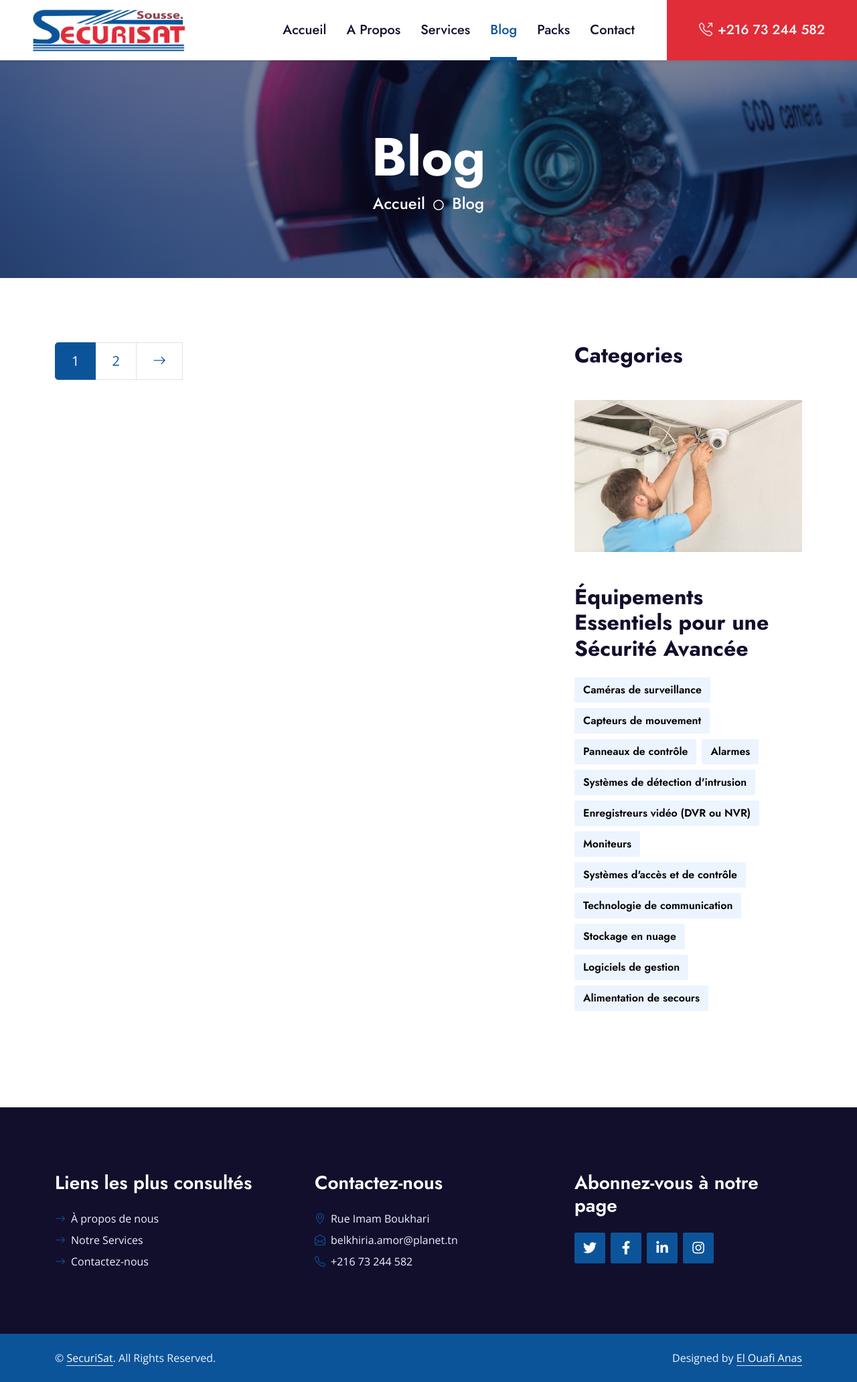
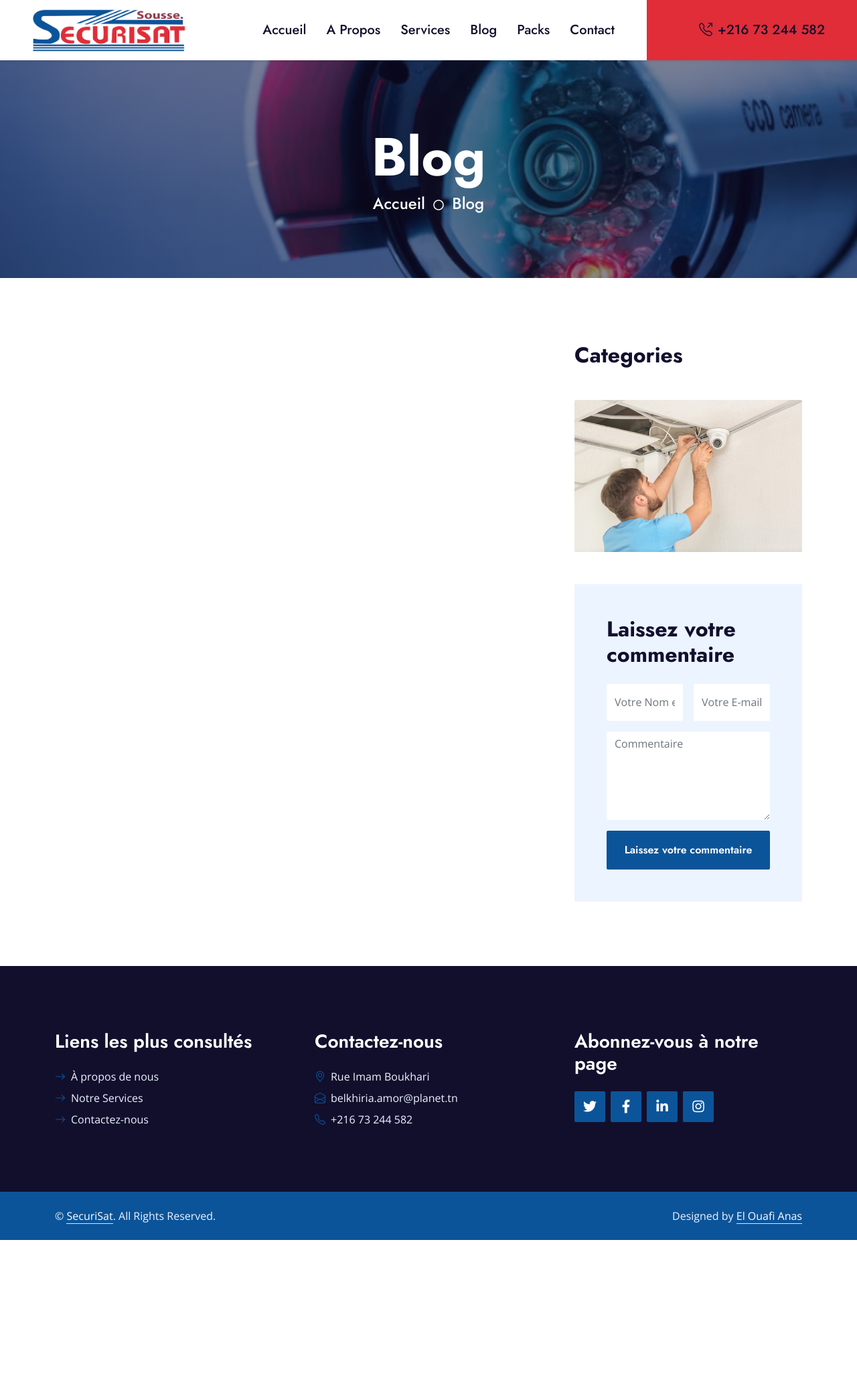
Before and after one commit to AnasElOuafi/ProjectPFE, a PHP site: page /blog in a window 1280 px wide. Shown: the whole page at 67% size. After the commit the page ends 1851 px from the top, so only its background shows below. Run offline with PHP 8.4, Linux system fonts and the light colour scheme; data that the repository does not hold is empty; some libraries are stand-ins or nearby versions.

Commit message:
projet fini

```diff
--- a/admin/controllers/temoiController.php
+++ b/admin/controllers/temoiController.php
@@ -47,14 +47,13 @@
         if ($result) {return $result;} else {return false;}
     }
     // Update method
-    public function update($username, $email, $password, $comment, $userID)
+    public function update($username, $email, $comment, $userID)
     {
         // addslashes is a method to clean the text written by the user
         $username = addslashes($username);
         $email = addslashes($email);
-        $password = md5($password);
         // Start request SQL to update
-        $query = mysqli_query($this->db, "UPDATE `comment` SET `username`='{$username}',`email`='{$email}',`password`='{$password}', `comment`='{$comment}' WHERE `userID` = '{$userID}'");
+        $query = mysqli_query($this->db, "UPDATE `comment` SET `username`='{$username}',`email`='{$email}', `comment`='{$comment}' WHERE `userID` = '{$userID}'");
         // Test on $query if it ran successfully or not to return the right boolean value
         if ($query) {return true;} else {return false;}
     }
@@ -68,15 +67,27 @@
        if ($query) {return true;} else {return false;}
    }
    // Create method
-   public function create($username, $email, $password, $comment)
+   public function create($username, $email, $comment)
    {
        // addslashes is a method to clean the text written by the user
        $username = addslashes($username);
        $email = addslashes($email);
-       $password = md5($password);
        // Start request SQL to create a service
-       $query = mysqli_query($this->db, "INSERT INTO `comment`(`username`, `email`, `password`, `comment`) VALUES ('{$username}', '{$email}', '{$password}', '{$comment}')");
+       $query = mysqli_query($this->db, "INSERT INTO `comment`(`username`, `email`, `comment`) VALUES ('{$username}', '{$email}', '{$comment}')");
        // Test on $query if it ran successfully or not to return the right boolean value
        if ($query) {return true;} else {return false;}
    }
+
+
+   public function sendCmt($username, $email, $comment)
+   {
+       // addslashes is a method to clean the text written by the user
+       $username = addslashes($username);
+       $comment = addslashes($comment);
+       // Start request SQL to create a service
+       $query = mysqli_query($this->db, "INSERT INTO `comment`(`username`, `email`, `comment`) VALUES ('$username', '$email', '$comment')");
+       // Test on $query if it ran successfully or not to return the right boolean value
+       if ($query) {return true;} else {return false;}
+   }
+
 }
--- a/blog.php
+++ b/blog.php
@@ -10,7 +10,7 @@
         <div class="row g-5">
             <!-- Blog list Start -->
             <div class="col-lg-8">
-                <div class="row g-5">
+                <div class="row g-7">
                     <?php
                     $Allblogs = $BlogController->read();
                     foreach ($Allblogs as $i => $blog) :
@@ -27,20 +27,6 @@
                         </div>
                     </div>
                     <?php endforeach; ?>
-
-                    <div class="col-12 wow slideInUp" data-wow-delay="0.1s">
-                        <nav aria-label="Page navigation">
-                          <ul class="pagination pagination-lg m-0">
-                            <li class="page-item active"><a class="page-link" href="logiciel_de_controle.html">1</a></li>
-                            <li class="page-item"><a class="page-link" href="logiciel_de_controle2.html">2</a></li>
-                            <li class="page-item">
-                              <a class="page-link rounded-0" href="logiciel_de_controle2.html" aria-label="Next">
-                                <span aria-hidden="true"><i class="bi bi-arrow-right"></i></span>
-                              </a>
-                            </li>
-                          </ul>
-                        </nav>
-                    </div>
                 </div>
             </div>
             <!-- Blog list End -->
@@ -73,35 +59,40 @@
                 </div>
                 <!-- Image End -->
 
-                <!-- Tags Start -->
-                <div class="mb-5">
-                    <h2 class="mb-4">Équipements Essentiels pour une Sécurité Avancée</h2>
-                    <div class="d-flex flex-wrap m-n1">
-                        <a href="" class="btn btn-light m-1">Caméras de surveillance</a>
-                        <a href="" class="btn btn-light m-1">Capteurs de mouvement</a>
-                        <a href="" class="btn btn-light m-1">Panneaux de contrôle </a>
-                        <a href="" class="btn btn-light m-1">Alarmes</a>
-                        <a href="" class="btn btn-light m-1">Systèmes de détection d'intrusion</a>
-                        <a href="" class="btn btn-light m-1">Enregistreurs vidéo (DVR ou NVR)</a>
-                        <a href="" class="btn btn-light m-1">Moniteurs</a>
-                        <a href="" class="btn btn-light m-1">Systèmes d'accès et de contrôle</a>
-                        <a href="" class="btn btn-light m-1">Technologie de communication</a>
-                        <a href="" class="btn btn-light m-1">Stockage en nuage</a>
-                        <a href="" class="btn btn-light m-1">Logiciels de gestion</a>
-                        <a href="" class="btn btn-light m-1">Alimentation de secours</a>
-                    </div>
-                </div>
-                <!-- Tags End -->
+                <!-- Comment Form Start -->
+<div class="bg-light rounded p-5">
+    <?php
+    // Messages
+    $success = '<div class="alert alert-success" role="alert">Opération terminée avec <strong>succès</strong></div>';
+    $danger = '<div class="alert alert-danger" role="alert"><strong>Erreur</strong> lors de la terminaison de cette opération</div>';
+    // Update php code
+    if (isset($_POST['send'])) {
+        echo ($TemoiController->sendCmt($_POST['username'], $_POST['email'], $_POST['comment'])) ? $success : $danger;
+    }
+    ?>
+    <h2 class="mb-4">Laissez votre commentaire</h2>
+    <form method="post" action="">
+        <div class="row g-3">
+            <div class="col-12 col-sm-6">
+                <input type="text" name="username" class="form-control bg-white border-0" placeholder="Votre Nom et Prenom" style="height: 55px;">
+            </div>
+            <div class="col-12 col-sm-6">
+                <input type="email" name="email" class="form-control bg-white border-0" placeholder="Votre E-mail" style="height: 55px;">
+            </div>
 
-                <!-- Plain Text Start
-                <div>
-                    <h2 class="mb-4">Plain Text</h2>
-                    <div class="bg-light text-center" style="padding: 30px;">
-                        <p>Vero sea et accusam justo dolor accusam lorem consetetur, dolores sit amet sit dolor clita kasd justo, diam accusam no sea ut tempor magna takimata, amet sit et diam dolor ipsum amet diam</p>
-                        <a href="" class="btn btn-primary py-2 px-4">Read More</a>
-                    </div>
-                </div>
-                Plain Text End -->
+            <div class="col-12">
+                <textarea class="form-control bg-white border-0" name="comment" rows="5" placeholder="Commentaire"></textarea>
+            </div>
+            <div class="col-12">
+                <button name="send" class="btn btn-primary w-100 py-3" type="submit">Laissez votre commentaire</button>
+            </div>
+        </div>
+    </form>
+</div>
+<!-- Comment Form End -->
+
+
+
             </div>
             <!-- Sidebar End -->
         </div>
--- a/layouts/_nav.php
+++ b/layouts/_nav.php
@@ -1,29 +1,44 @@
 <?php
 $filename = basename($_SERVER['PHP_SELF']);
 ?>
+
 <body>
     <!-- Navbar Start -->
     <nav class="navbar navbar-expand-lg bg-white navbar-light shadow-sm py-3 py-lg-0 px-3 px-lg-0">
         <a href="accueil" class="navbar-brand ms-lg-5">
-
-        <div class="collapse navbar-collapse" id="navbarCollapse">
-                <img src="img/logo.png" height="65" alt="#">
-            </div>
-
+            <img src="img/logo.png" height="65" alt="Logo">
         </a>
         <button class="navbar-toggler" type="button" data-bs-toggle="collapse" data-bs-target="#navbarCollapse">
             <span class="navbar-toggler-icon"></span>
         </button>
         <div class="collapse navbar-collapse" id="navbarCollapse">
-            <div class="navbar-nav ms-auto py-0">
-                <a href="accueil" class="nav-item nav-link <?php if ($filename =='index.php') {echo 'active' ; } ?>">Accueil</a>
-                <a href="apropos" class="nav-item nav-link <?php if ($filename =='about.php') {echo 'active' ; } ?>">A Propos</a>
-                <a href="services" class="nav-item nav-link <?php if ($filename =='services.php') {echo 'active' ; } ?>">Services</a>
-                <a href="blog" class="nav-item nav-link <?php if ($filename =='blog.php') {echo 'active' ; } ?>">Blog</a>
-                <a href="packs" class="nav-item nav-link <?php if ($filename =='price.php') {echo 'active' ; } ?>">Packs</a>
-                <a href="contact" class="nav-item nav-link <?php if ($filename =='contact.php') {echo 'active' ; } ?>">Contact</a>
-                <a href="tel:+21673244582" class="nav-item nav-link nav-contact bg-secondary text-white px-5 ms-lg-5"><i class="bi bi-telephone-outbound me-2"></i>+216 73 244 582</a>
-            </div>
+            <ul class="navbar-nav ms-auto py-0">
+                <li class="nav-item <?php echo ($filename == 'index.php') ? 'active' : ''; ?>">
+                    <a href="accueil" class="nav-link">Accueil</a>
+                </li>
+                <li class="nav-item <?php echo ($filename == 'about.php') ? 'active' : ''; ?>">
+                    <a href="apropos" class="nav-link">A Propos</a>
+                </li>
+                <li class="nav-item <?php echo ($filename == 'services.php') ? 'active' : ''; ?>">
+                    <a href="services" class="nav-link">Services</a>
+                </li>
+                <li class="nav-item <?php echo ($filename == 'blog.php') ? 'active' : ''; ?>">
+                    <a href="blog" class="nav-link">Blog</a>
+                </li>
+                <li class="nav-item <?php echo ($filename == 'price.php') ? 'active' : ''; ?>">
+                    <a href="packs" class="nav-link">Packs</a>
+                </li>
+                <li class="nav-item <?php echo ($filename == 'contact.php') ? 'active' : ''; ?>">
+                    <a href="contact" class="nav-link">Contact</a>
+                </li>
+                <li class="nav-item nav-contact bg-secondary text-white px-5 ms-lg-5">
+                    <a href="tel:+21673244582" class="nav-link"><i class="bi bi-telephone-outbound me-2"></i>+216 73 244 582</a>
+                </li>
+            </ul>
         </div>
     </nav>
     <!-- Navbar End -->
+    <!-- Bootstrap Bundle with Popper -->
+    <script src="js/bootstrap.bundle.min.js"></script>
+</body>
+</html>
```
Also changed, not shown: admin/temoi.php (+3 -13 lines), includes/pricing.php (+1 -47 lines), logiciel_de_controle.php (deleted, +0 -115 lines), technologies.php (added, +174 -0 lines), admin/packs.php (indentation only).
